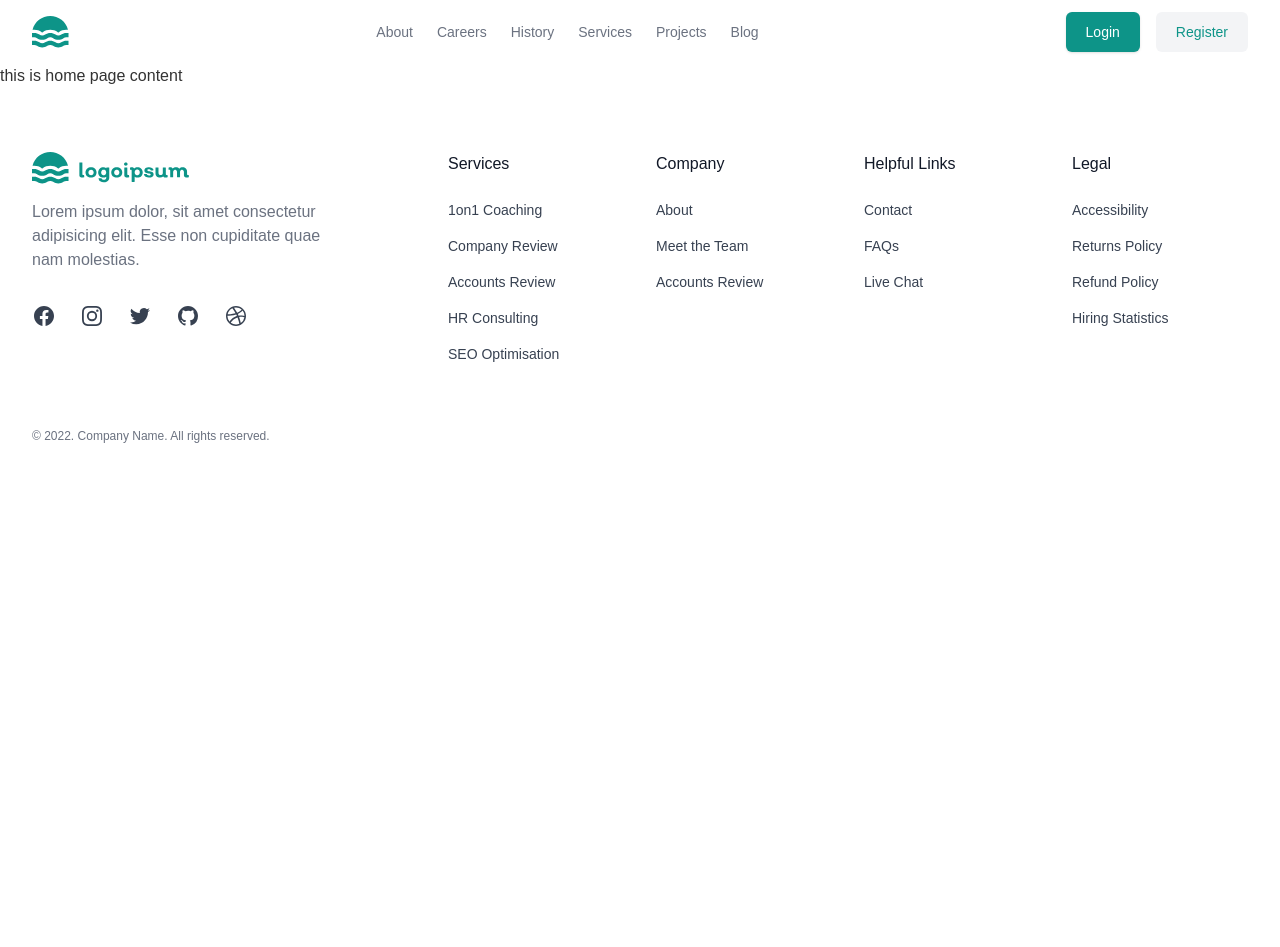
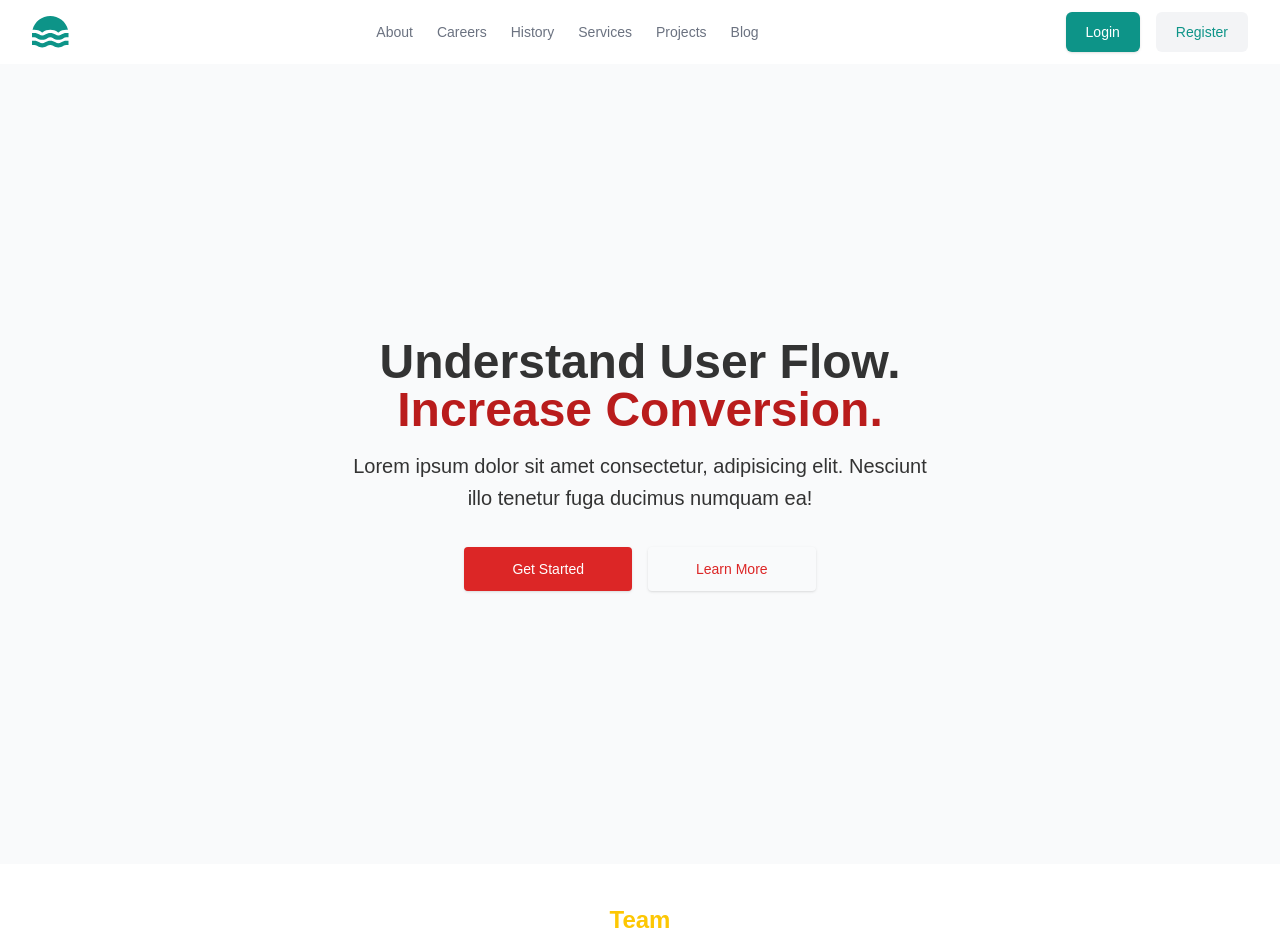
Before and after one commit to ismailjosim/Leadzen-project-task, a React (Create React App) app: page / in a window 1280 px wide. Shown: the top 947 px of the page. Before the commit the page ends 800 px from the top, so only its background shows below. Built offline with nearby package versions, Linux system fonts and the light colour scheme.

Commit message:
add table content

```diff
--- a/src/components/Home.jsx
+++ b/src/components/Home.jsx
@@ -1,9 +1,12 @@
 import React from 'react';
+import HomeBanner from './HomeBanner';
+import TableContent from './TableContent';
 
 const Home = () => {
     return (
         <div>
-            this is home page content
+            <HomeBanner />
+            <TableContent />
         </div>
     );
 };
--- /dev/null
+++ b/src/components/HomeBanner.jsx
@@ -0,0 +1,46 @@
+import React from 'react';
+
+const HomeBanner = () => {
+    return (
+        <div>
+            <section className="bg-gray-50">
+                <div
+                    className="mx-auto max-w-screen-xl px-4 py-32 lg:flex lg:h-screen lg:items-center"
+                >
+                    <div className="mx-auto max-w-xl text-center">
+                        <h1 className="text-3xl font-extrabold sm:text-5xl">
+                            Understand User Flow.
+                            <strong className="font-extrabold text-red-700 sm:block">
+                                Increase Conversion.
+                            </strong>
+                        </h1>
+
+                        <p className="mt-4 sm:text-xl sm:leading-relaxed">
+                            Lorem ipsum dolor sit amet consectetur, adipisicing elit. Nesciunt illo
+                            tenetur fuga ducimus numquam ea!
+                        </p>
+
+                        <div className="mt-8 flex flex-wrap justify-center gap-4">
+                            <a
+                                className="block w-full rounded bg-red-600 px-12 py-3 text-sm font-medium text-white shadow hover:bg-red-700 focus:outline-none focus:ring active:bg-red-500 sm:w-auto"
+                                href="/get-started"
+                            >
+                                Get Started
+                            </a>
+
+                            <a
+                                className="block w-full rounded px-12 py-3 text-sm font-medium text-red-600 shadow hover:text-red-700 focus:outline-none focus:ring active:text-red-500 sm:w-auto"
+                                href="/about"
+                            >
+                                Learn More
+                            </a>
+                        </div>
+                    </div>
+                </div>
+            </section>
+
+        </div>
+    );
+};
+
+export default HomeBanner;
--- /dev/null
+++ b/src/components/TableContent.jsx
@@ -0,0 +1,15 @@
+import React from 'react';
+import SectionHeading from '../utilities/SectionHeading';
+
+const TableContent = () => {
+    const heading = {
+        subHeading: "Team", headingOne: "All", headingTwo: "Team member", describe: "Lorem ipsum dolor sit amet, consectetur adipiscing elit, sed do eiusmod tempor incididunt ut labore."
+    }
+    return (
+        <div>
+            <SectionHeading heading={ heading } />
+        </div>
+    );
+};
+
+export default TableContent;
```
Also changed, not shown: src/utilities/SectionHeading.js (+4 -4 lines).
